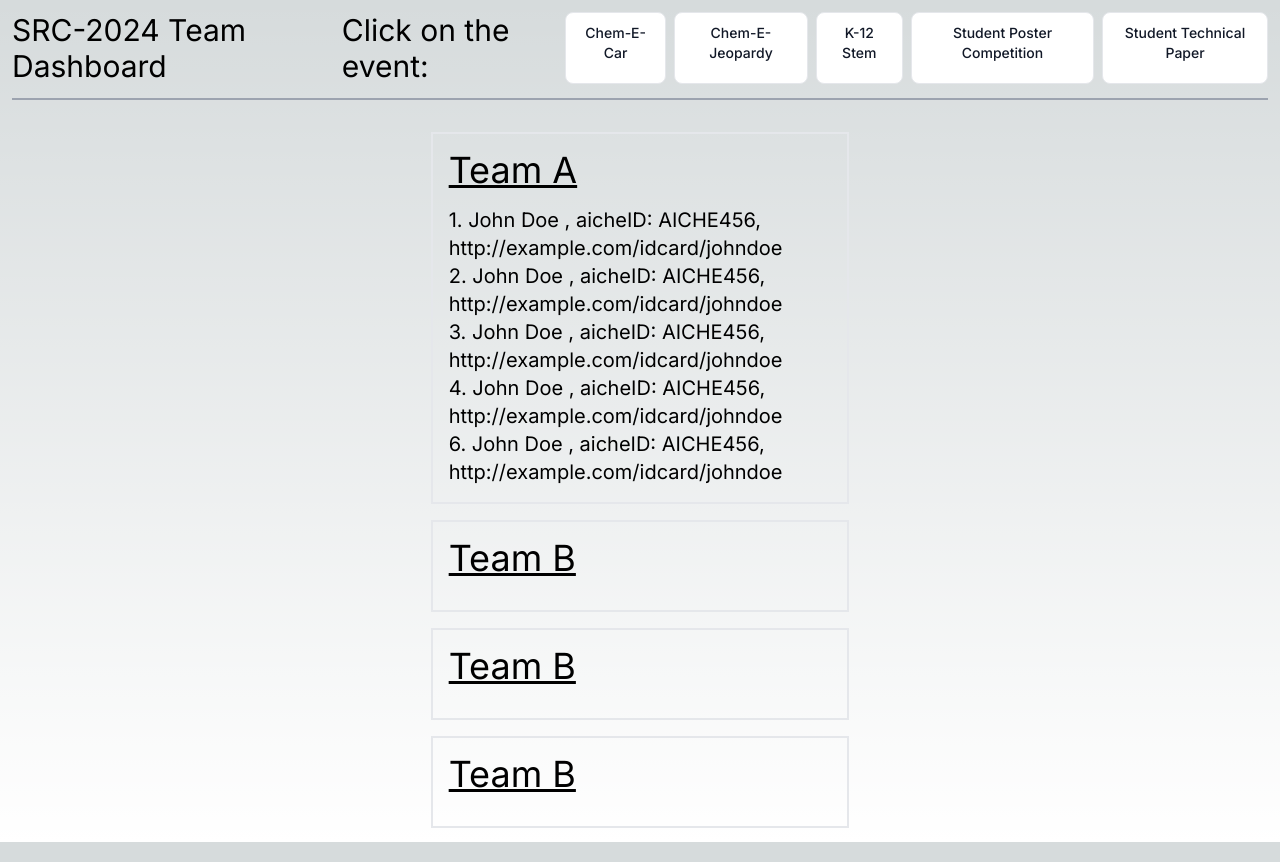
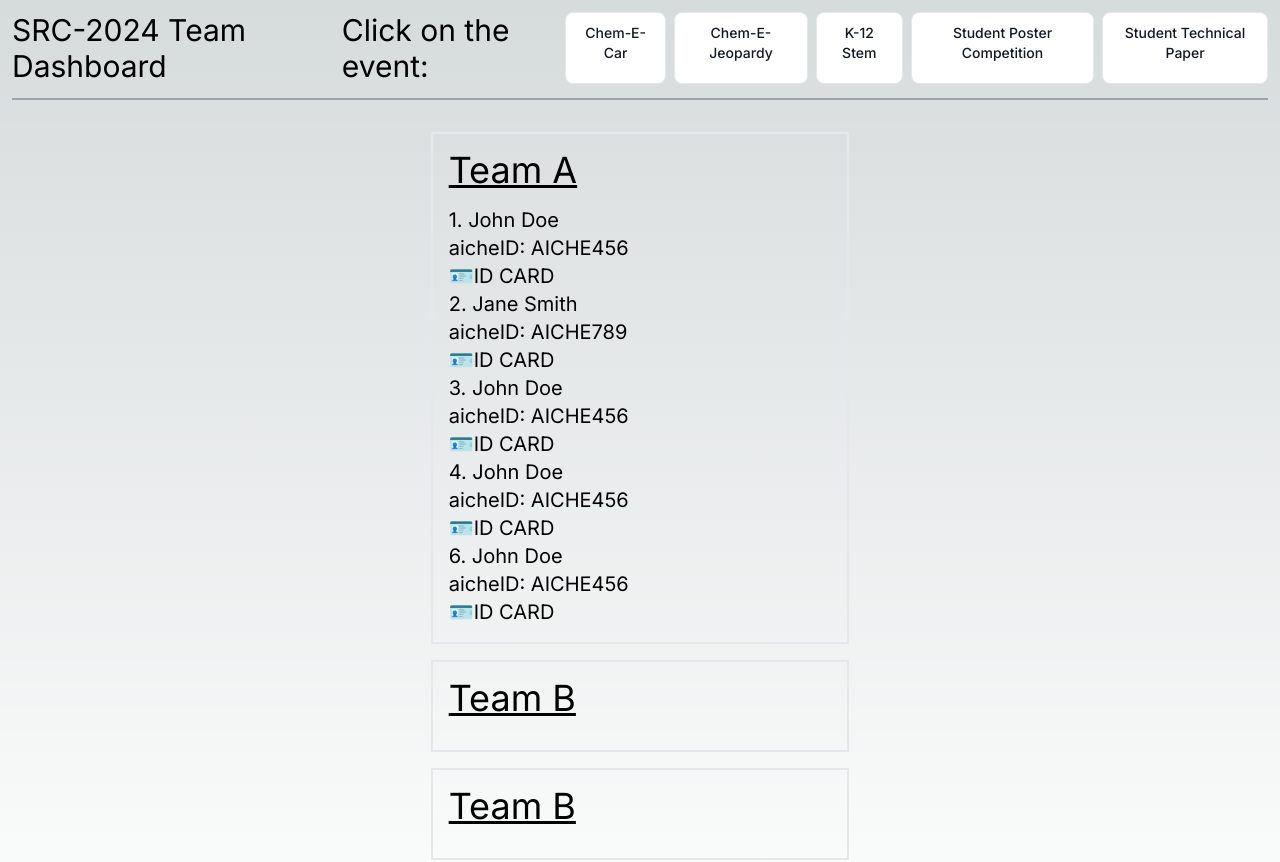
Before and after one commit to Srish-ty/SRC-Admin-Dashboard, a Next.js app: page /dashboard/teams in a window 1280 px wide. Shown: the top 862 px of the page. Built offline with nearby package versions, Linux system fonts and the light colour scheme.

Commit message:
fix: fixed id display in teams sections

```diff
--- a/app/dashboard/teams/page.tsx
+++ b/app/dashboard/teams/page.tsx
@@ -3,7 +3,7 @@
 // Import necessary hooks and components
 import { Button } from "flowbite-react";
 import { useState } from "react";
-import { data } from "./sampleData"
+import { data } from "./sampleData";
 
 export default function Component() {
   const [activeTab, setActiveTab] = useState(0);
@@ -19,7 +19,17 @@ export default function Component() {
   const teamInfo: { [key: string]: { teamName: string; members: string[] }[] } =
     {
       "Chem-E-Car": [
-        { teamName: "Team A", members: ["John Doe", "John Doe", "John Doe", "John Doe", "ggg", "John Doe"] },
+        {
+          teamName: "Team A",
+          members: [
+            "John Doe",
+            "Jane Smith",
+            "John Doe",
+            "John Doe",
+            "ggg",
+            "John Doe",
+          ],
+        },
         { teamName: "Team B", members: ["Charlie", "Dave"] },
         { teamName: "Team B", members: ["Charlie", "Dave"] },
         { teamName: "Team B", members: ["Charlie", "Dave"] },
@@ -27,6 +37,10 @@ export default function Component() {
       "Chem-E-Jeopardy": [
         { teamName: "Team C", members: ["Eve", "Frank"] },
         { teamName: "Team D", members: ["Grace", "Heidi"] },
+      ],
+      "K-12 Stem": [
+        { teamName: "Team E", members: ["Eve", "Frank"] },
+        { teamName: "Team F", members: ["Grace", "Heidi"] },
       ],
       // Add more events and their teams here
     };
@@ -36,18 +50,35 @@ export default function Component() {
     const eventKey = eventsList[activeTab];
     const teams = teamInfo[eventKey] || [];
 
-    return teams.map(( team: { teamName: string; members: string[] }, index: number) => (
-      <div key={index} className="border-2 w-1/3">
-        <div className="text-4xl underline mb-4 ml-4 mr-4 mt-4">{team.teamName}</div>
-        <div className="flex flex-col gap-x-2 ml-4 mb-4">
-          {team.members.map((member, i) => (
-            data.user.find((user) => user.name === member) ?
-            <div key={i} className="text-xl text-left">{i+1}. {member} , aicheID: {data.user.find((user) => user.name === member)?.aiche_id}, {data.user.find((user) => user.name === member)?.idCard}</div> :
-            null
-          ))}
+    return teams.map(
+      (team: { teamName: string; members: string[] }, index: number) => (
+        <div key={index} className="border-2 w-1/3">
+          <div className="text-4xl underline mb-4 ml-4 mr-4 mt-4">
+            {team.teamName}
           </div>
-      </div>
-    ))
+          <div className="flex flex-col gap-x-2 ml-4 mb-4">
+            {team.members.map((member, i) =>
+              data.user.find((user) => user.name === member) ? (
+                <div key={i} className="text-xl text-left">
+                  {i + 1}. {member}{" "}
+                  <div>
+                    aicheID:{" "}
+                    {data.user.find((user) => user.name === member)?.aiche_id}
+                  </div>{" "}
+                  <a
+                    href={
+                      data.user.find((user) => user.name === member)?.idCard
+                    }
+                  >
+                    🪪ID CARD
+                  </a>
+                </div>
+              ) : null
+            )}
+          </div>
+        </div>
+      )
+    );
   };
 
   return (
@@ -69,7 +100,9 @@ export default function Component() {
       </div>
       <div className="border-b-2 border-gray-400"></div>
       {/* Render team cards based on the active event */}
-      <div className="flex flex-col justify-center items-center mt-8 gap-y-4 w-auto">{renderTeamCards()}</div>
+      <div className="flex flex-col justify-center items-center mt-8 gap-y-4 w-auto">
+        {renderTeamCards()}
+      </div>
     </div>
   );
 }
```
